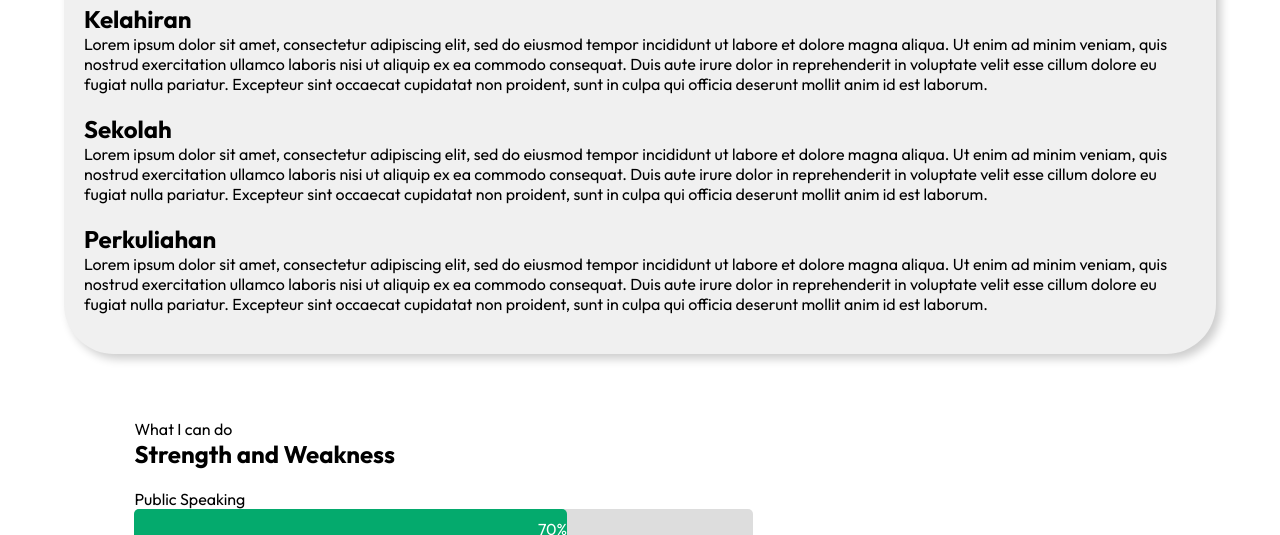
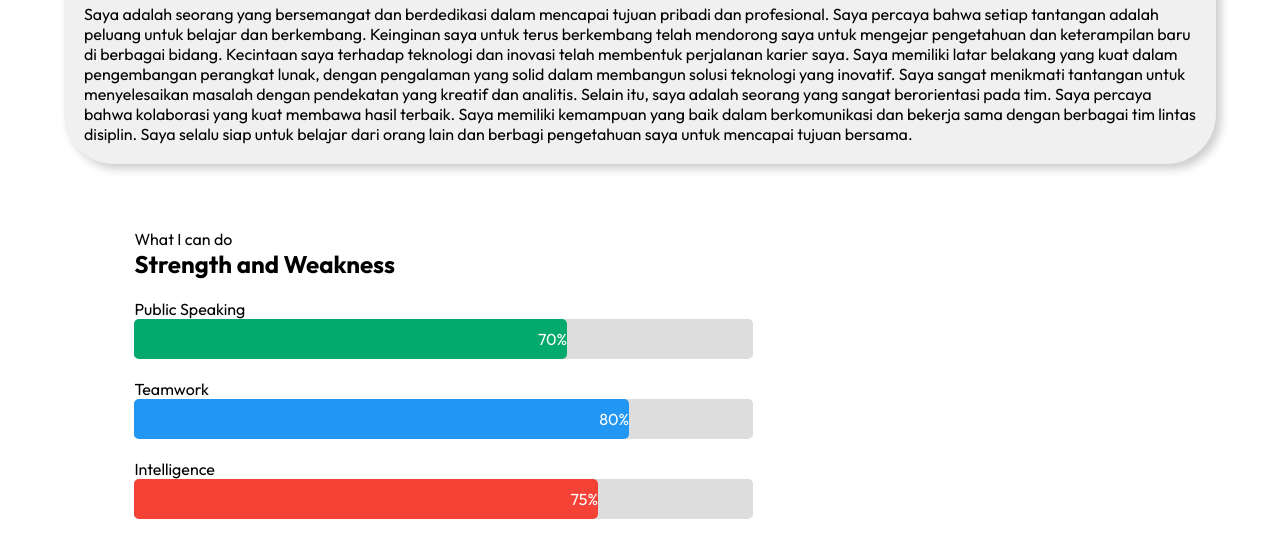
Before and after one commit to RakhaMaulana26/MyCV, a plain HTML site: page index.html in a window 1280 px wide. Shown: the part 744-1279 px from the top of the page. Drawn offline with nearby package versions, Linux system fonts and the light colour scheme.

Commit message:
Update index.html

```diff
--- a/index.html
+++ b/index.html
@@ -51,7 +51,7 @@
             <div class="detail">
                 <h3>Hi, I'm</h3>
                 <h1><span style="color:#EF233C;">Rakha</span> Maulana</h1>
-                <p>Lorem ipsum dolor sit amet, consectetur adipiscing elit, sed do eiusmod tempor incididunt ut labore et dolore magna aliqua. Ut enim ad minim veniam, quis nostrud exercitation ullamco laboris nisi ut aliquip ex ea commodo consequat. Duis aute irure dolor in reprehenderit in voluptate velit esse cillum dolore eu fugiat nulla pariatur. Excepteur sint occaecat cupidatat non proident, sunt in culpa qui officia deserunt mollit anim id est laborum.
+                <p>Saya bersemangat untuk menghadirkan pengalaman pengguna yang menarik dan fungsional melalui kreativitas dalam desain.
                 </p>
                 <div class="social">
                     <a href="https://www.linkedin.com/in/rakha-mkp-534682295/" style="--socialAni:1"><i class='bx bxl-linkedin'></i></a>
@@ -69,15 +69,11 @@
             <br/>
             <h1>About Me</h1>
             <br/>
-            <h2>Kelahiran</h2>
-            <p>Lorem ipsum dolor sit amet, consectetur adipiscing elit, sed do eiusmod tempor incididunt ut labore et dolore magna aliqua. Ut enim ad minim veniam, quis nostrud exercitation ullamco laboris nisi ut aliquip ex ea commodo consequat. Duis aute irure dolor in reprehenderit in voluptate velit esse cillum dolore eu fugiat nulla pariatur. Excepteur sint occaecat cupidatat non proident, sunt in culpa qui officia deserunt mollit anim id est laborum.</p>
-            <br/>
-            <h2>Sekolah</h2>
-            <p>Lorem ipsum dolor sit amet, consectetur adipiscing elit, sed do eiusmod tempor incididunt ut labore et dolore magna aliqua. Ut enim ad minim veniam, quis nostrud exercitation ullamco laboris nisi ut aliquip ex ea commodo consequat. Duis aute irure dolor in reprehenderit in voluptate velit esse cillum dolore eu fugiat nulla pariatur. Excepteur sint occaecat cupidatat non proident, sunt in culpa qui officia deserunt mollit anim id est laborum.</p>
-            <br/>
-            <h2>Perkuliahan</h2>
-            <p>Lorem ipsum dolor sit amet, consectetur adipiscing elit, sed do eiusmod tempor incididunt ut labore et dolore magna aliqua. Ut enim ad minim veniam, quis nostrud exercitation ullamco laboris nisi ut aliquip ex ea commodo consequat. Duis aute irure dolor in reprehenderit in voluptate velit esse cillum dolore eu fugiat nulla pariatur. Excepteur sint occaecat cupidatat non proident, sunt in culpa qui officia deserunt mollit anim id est laborum.</p>
-            <br/>
+            <p>Saya adalah seorang yang bersemangat dan berdedikasi dalam mencapai tujuan pribadi dan profesional. Saya percaya bahwa setiap tantangan adalah peluang untuk belajar dan berkembang. Keinginan saya untuk terus berkembang telah mendorong saya untuk mengejar pengetahuan dan keterampilan baru di berbagai bidang.
+
+Kecintaan saya terhadap teknologi dan inovasi telah membentuk perjalanan karier saya. Saya memiliki latar belakang yang kuat dalam pengembangan perangkat lunak, dengan pengalaman yang solid dalam membangun solusi teknologi yang inovatif. Saya sangat menikmati tantangan untuk menyelesaikan masalah dengan pendekatan yang kreatif dan analitis.
+
+Selain itu, saya adalah seorang yang sangat berorientasi pada tim. Saya percaya bahwa kolaborasi yang kuat membawa hasil terbaik. Saya memiliki kemampuan yang baik dalam berkomunikasi dan bekerja sama dengan berbagai tim lintas disiplin. Saya selalu siap untuk belajar dari orang lain dan berbagi pengetahuan saya untuk mencapai tujuan bersama.</p>
         </div>
       </div>
     <!-- About End -->
```
